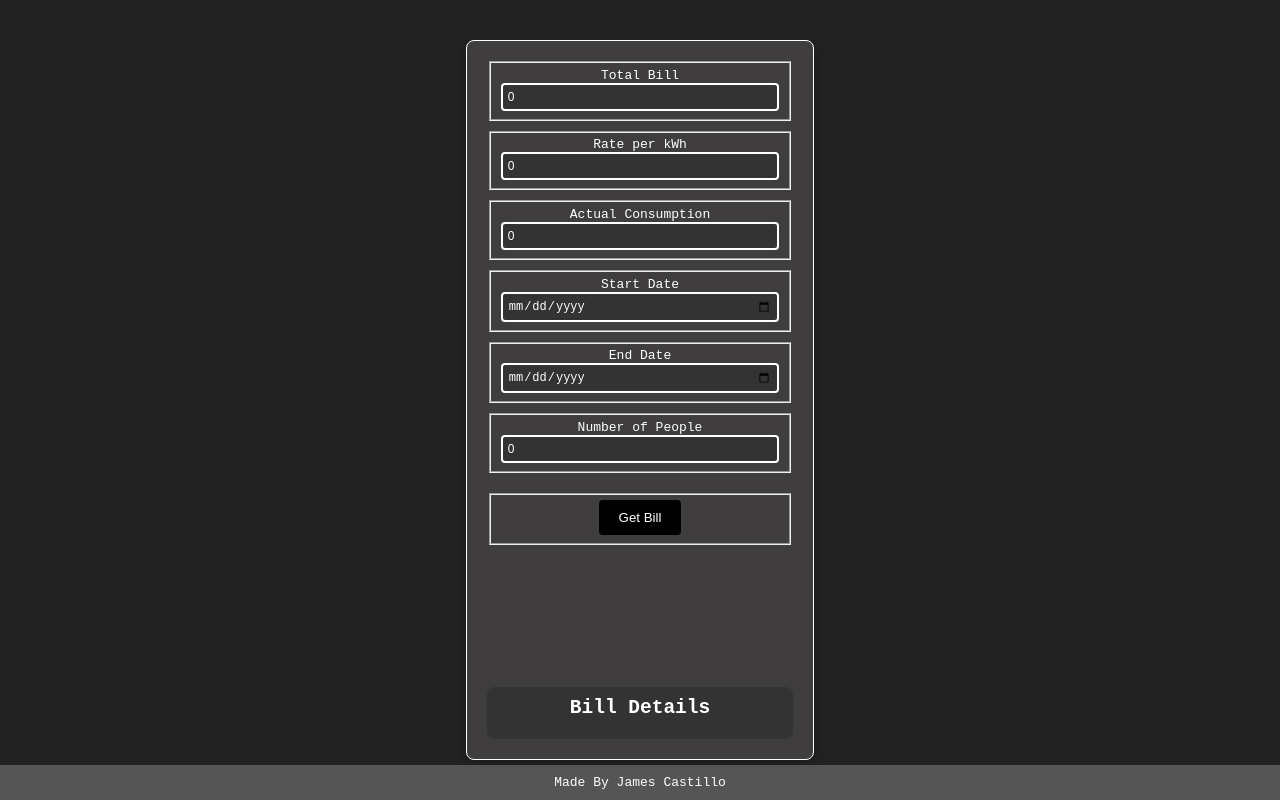
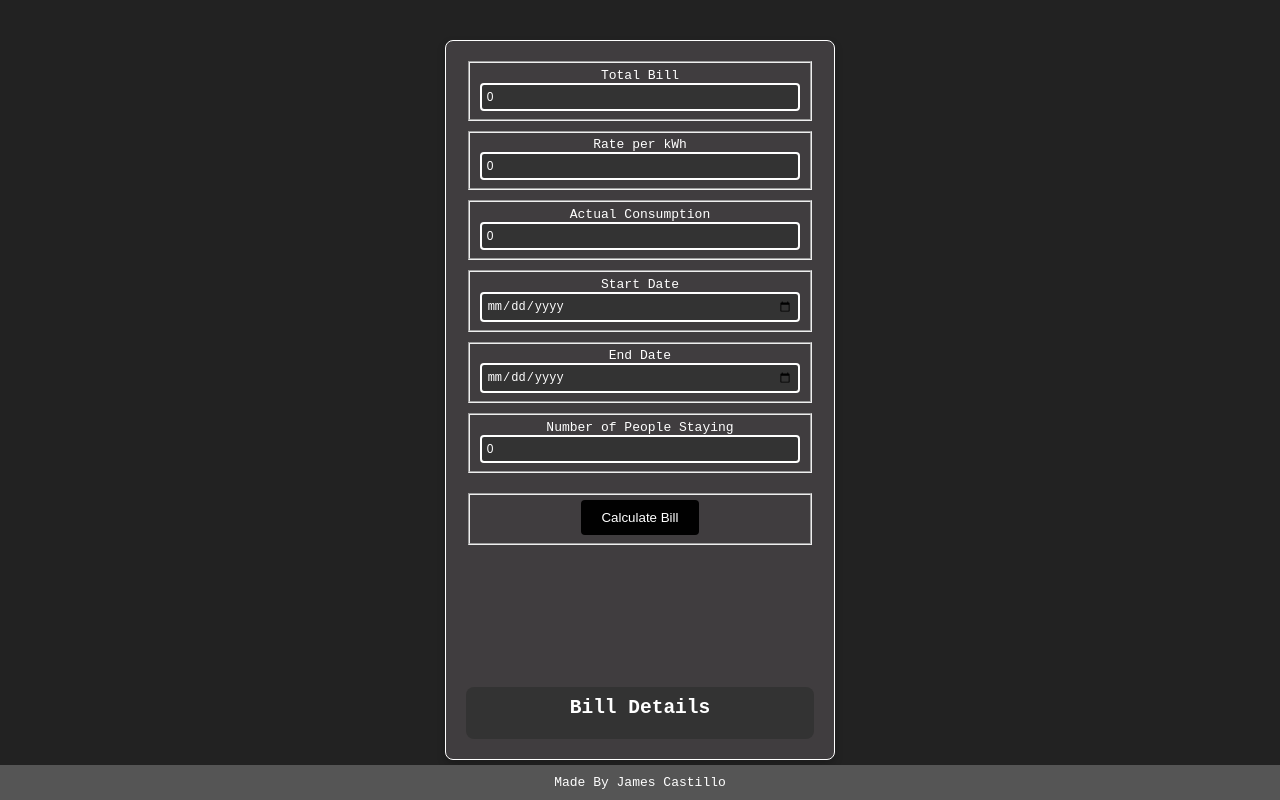
Before and after one commit to ifjames/billcalculator, a plain HTML site: page index.html in a window 1280 px wide. Drawn offline with Linux system fonts and the light colour scheme.

Commit message:
Update index.html

```diff
--- a/index.html
+++ b/index.html
@@ -31,7 +31,7 @@
             height: 90vh;
             box-sizing: border-box;
             box-shadow: 0 4px 8px rgba(0, 0, 0, 0.2);
-            overflow: hidden; /* Ensure nothing overflows the container */
+            overflow: hidden;
         }
 
         .form {
@@ -46,13 +46,13 @@
 
         .form-control {
     width: 100%;
-    padding: 5px;  /* Reduced padding for smaller input size */
+    padding: 5px;
     border-radius: 4px;
     border: 2px solid white;
     background-color: #333;
     color: #FFF;
-    font-size: 12px;  /* Reduced font size */
-    box-sizing: border-box;  /* Ensure padding and borders are included in the width */
+    font-size: 12px;
+    box-sizing: border-box;
 }
 
         .form-control:focus {
@@ -77,7 +77,7 @@
         }
 
         .scroll-container {
-    max-height: 120px; /* Reduced max-height to prevent overflow */
+    max-height: 120px;
     overflow-y: auto;
     margin-bottom: 10px;
 }
@@ -147,16 +147,16 @@
     </fieldset>
 
             <fieldset class="form-group">
-                <label for="numPeople">Number of People</label>
+                <label for="numPeople">Number of People Staying</label>
                 <input class="form-control" name="numPeople" type="number" value="0" min="0" oninput="updatePeopleInputs()">
             </fieldset>
 
             <div id="peopleInputs" class="scroll-container">
-                <!-- Person inputs will be dynamically added here -->
+
             </div>
 
             <fieldset class="form-group">
-                <button class="btn" type="button" onClick="calcBill()">Get Bill</button>
+                <button class="btn" type="button" onClick="calcBill()">Calculate Bill</button>
             </fieldset>
         </form>
 
@@ -175,7 +175,6 @@
             var numPeople = parseInt(document.querySelector('input[name="numPeople"]').value);
             var container = document.getElementById('peopleInputs');
 
-            // Save current values in an object
             var existingValues = {};
             document.querySelectorAll('#peopleInputs .form-group').forEach(function(inputDiv, index) {
                 var nameInput = inputDiv.querySelector('input[name^="person"][name$="Name"]');
@@ -186,7 +185,6 @@
                 };
             });
 
-            // Clear the current inputs
             container.innerHTML = '';
 
             for (var i = 1; i <= numPeople; i++) {
@@ -196,7 +194,7 @@
                     <label for="person${i}">Person ${i} Name</label>
                     <input class="form-control" name="person${i}Name" type="text" placeholder="Name of Person ${i}" value="${existingValues[i-1] ? existingValues[i-1].name : ''}">
                     <label for="person${i}Days">Days</label>
-                    <input class="form-control" name="person${i}Days" type="number" value="${existingValues[i-1] ? existingValues[i-1].days : 0}" placeholder="Days Stayed">
+                    <input class="form-control" name="person${i}Days Stayed" type="number" value="${existingValues[i-1] ? existingValues[i-1].days : 0}" placeholder="Days Stayed">
                 `;
                 container.appendChild(inputDiv);
             }
@@ -241,7 +239,7 @@
                 var days = parseInt(inputDiv.querySelector('input[name^="person"][name$="Days"]').value);
 
                 if (isNaN(days) || days <= 0) days = 0; // Default to 0 days if invalid input
-                if (!name) name = `Person ${String.fromCharCode(65 + index)}`; // Default to Person A, Person B, etc.
+                if (!name) name = `Person ${String.fromCharCode(65 + index)}`;
 
                 totalDays += days;
                 peopleDetails.push({ name: name, days: days });
```
